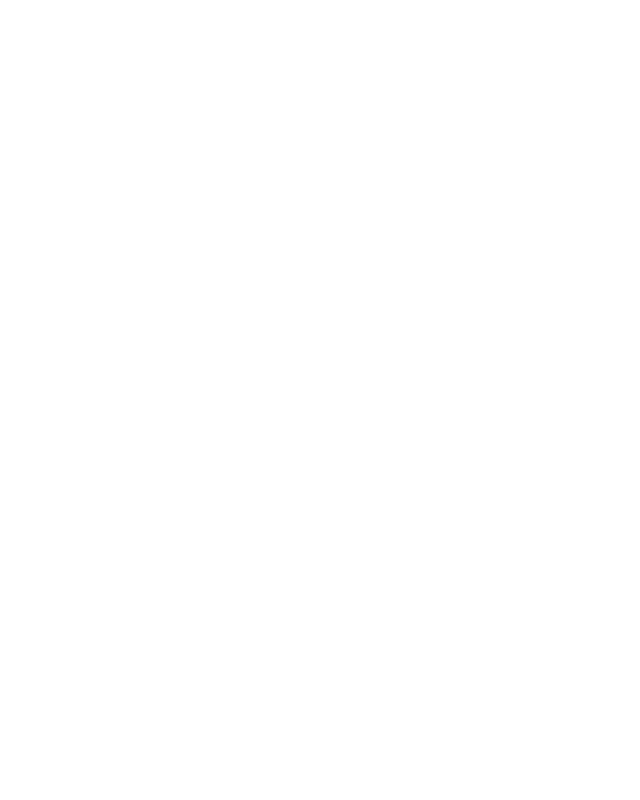
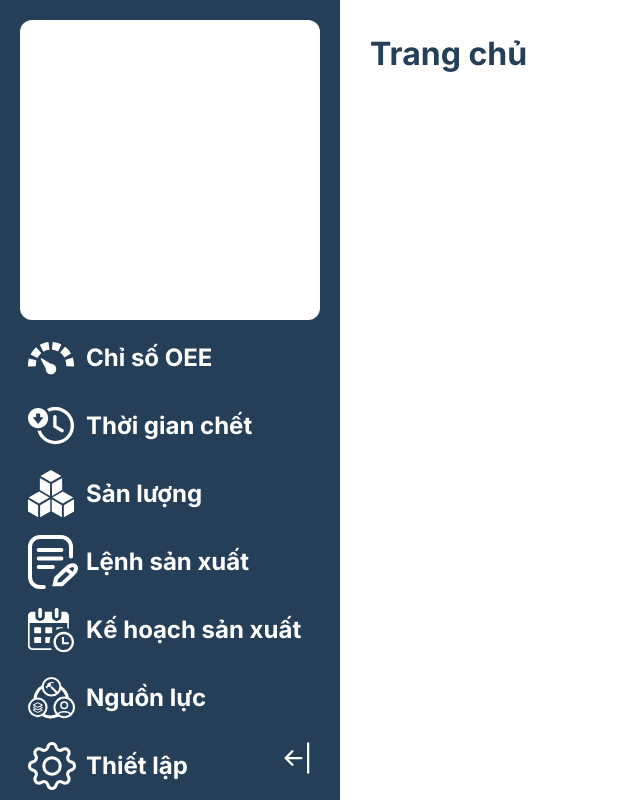
Before and after one commit to bravo680git/MES_web, a React (Vite) app: page / in a window 1280 px wide. Shown: the whole page, without its empty margins (0-640 px from the left). Built offline with nearby package versions, Linux system fonts and the light colour scheme.

Commit message:
config app router and actived sidebar item when in corresponding page

```diff
--- a/package.json
+++ b/package.json
@@ -13,6 +13,7 @@
     "react": "^18.2.0",
     "react-dom": "^18.2.0",
     "react-icons": "^4.8.0",
+    "react-router-dom": "^6.9.0",
     "react-table": "^7.8.0"
   },
   "devDependencies": {
--- a/src/App.jsx
+++ b/src/App.jsx
@@ -1,5 +1,34 @@
+import { BrowserRouter, Routes, Route } from "react-router-dom"
+import Layout from "@/components/Layout"
+import routes from "@/routes"
+
 function App() {
-    return <div className="App"></div>
+    return (
+        <BrowserRouter>
+            <Routes>
+                {routes.map((route) => {
+                    const Component = route.component
+                    const ComponentLayout = route.layout ? Layout : null
+
+                    return (
+                        <Route
+                            key={route.path}
+                            path={route.path}
+                            element={
+                                ComponentLayout ? (
+                                    <ComponentLayout title={route.title}>
+                                        <Component />
+                                    </ComponentLayout>
+                                ) : (
+                                    <Component />
+                                )
+                            }
+                        />
+                    )
+                })}
+            </Routes>
+        </BrowserRouter>
+    )
 }
 
 export default App
--- a/src/components/Layout/components/Sidebar/Sidebar.jsx
+++ b/src/components/Layout/components/Sidebar/Sidebar.jsx
@@ -1,4 +1,5 @@
 import { useState } from "react"
+import { useLocation, useNavigate } from "react-router-dom"
 import cl from "classnames"
 import { BsArrowBarLeft, BsArrowBarRight } from "react-icons/bs"
 
@@ -7,6 +8,14 @@ import SidebarItem from "./SidebarItem"
 
 function Sidebar() {
     const [isExpand, setIsExpand] = useState(true)
+    const location = useLocation()
+    const navigate = useNavigate()
+    const [currentPath, setCurrentPath] = useState(location.pathname)
+
+    const handleClick = (route) => {
+        navigate(route)
+        setCurrentPath(route)
+    }
 
     return (
         <div
@@ -23,8 +32,9 @@ function Sidebar() {
                         key={index}
                         Icon={item.icon}
                         label={item.label}
-                        actived={index === 2}
+                        actived={currentPath.includes(item.route)}
                         isExpand={isExpand}
+                        onClick={() => handleClick(item.route)}
                     />
                 ))}
             </div>
--- a/src/components/Layout/components/Sidebar/SidebarItem.jsx
+++ b/src/components/Layout/components/Sidebar/SidebarItem.jsx
@@ -1,6 +1,6 @@
 import cl from "classnames"
 
-function SidebarItem({ Icon, label, route, actived, isExpand }) {
+function SidebarItem({ Icon, label, actived, isExpand, onClick }) {
     return (
         <div
             data-component="SidebarItem"
@@ -8,6 +8,7 @@ function SidebarItem({ Icon, label, route, actived, isExpand }) {
                 "bg-neutron-4 text-primary-1": actived,
                 "hover:bg-neutron-2": !actived,
             })}
+            onClick={onClick}
         >
             <div className="w-[46px] text-5xl">
                 <Icon />
--- /dev/null
+++ b/src/config/index.js
@@ -0,0 +1 @@
+export { default as paths } from "./paths"
--- /dev/null
+++ b/src/config/paths.js
@@ -0,0 +1,17 @@
+const paths = {
+    dashboard: "/",
+    oee: "/oee",
+    downtime: "/downtime",
+    quantity: "/product-quantity",
+    command: "/manifacturing-command",
+    schedule: "/manifacturing-schedule",
+
+    resource: "/resource",
+    worker: "/resource/worker",
+    equipment: "/resource/equipment",
+    material: "/resource/material",
+
+    setting: "/setting",
+}
+
+export default paths
--- /dev/null
+++ b/src/pages/NotFound/NotFount.jsx
@@ -0,0 +1,17 @@
+import { Link } from "react-router-dom"
+
+function NotFound() {
+    return (
+        <div data-component="NotFound" className="mt-40">
+            <div className="text-center text-9xl text-accent-1">404</div>
+            <div className="mt-4 text-center text-xl">
+                Trang không tồn tại, vui lòng{" "}
+                <Link to="/" className="text-primary-2 underline">
+                    quay lại trang chủ
+                </Link>
+            </div>
+        </div>
+    )
+}
+
+export default NotFound
--- /dev/null
+++ b/src/pages/NotFound/index.jsx
@@ -0,0 +1 @@
+export { default } from "./NotFount"
--- /dev/null
+++ b/src/routes/index.js
@@ -0,0 +1,78 @@
+import { paths } from "@/config"
+import NotFoundPage from "@/pages/NotFound"
+
+const routes = [
+    {
+        path: paths.dashboard,
+        title: "Trang chủ",
+        component: "div",
+        layout: "main",
+    },
+    {
+        path: paths.oee,
+        title: "Chỉ số OEE",
+        component: "div",
+        layout: "main",
+    },
+    {
+        path: paths.downtime,
+        title: "Thơi gian chết",
+        component: "div",
+        layout: "main",
+    },
+    {
+        path: paths.quantity,
+        title: "Sản lượng",
+        component: "div",
+        layout: "main",
+    },
+    {
+        path: paths.command,
+        title: "Lệnh sản xuất",
+        component: "div",
+        layout: "main",
+    },
+    {
+        path: paths.schedule,
+        title: "Kế hoạch sản xuất",
+        component: "div",
+        layout: "main",
+    },
+    {
+        path: paths.resource,
+        title: "Quản lý nguồn lực",
+        component: "div",
+        layout: "main",
+    },
+    {
+        path: paths.worker,
+        title: "Quản lý nhân viên",
+        component: "div",
+        layout: "main",
+    },
+    {
+        path: paths.equipment,
+        title: "Quản lý thiết bị",
+        component: "div",
+        layout: "main",
+    },
+    {
+        path: paths.material,
+        title: "Quản lý vật tư",
+        component: "div",
+        layout: "main",
+    },
+    {
+        path: paths.setting,
+        title: "Thiết lập",
+        component: "div",
+        layout: "main",
+    },
+    {
+        path: "*",
+        component: NotFoundPage,
+        layout: null,
+    },
+]
+
+export default routes
--- a/src/utils/menuNavigation/sidebar.js
+++ b/src/utils/menuNavigation/sidebar.js
@@ -1,41 +1,42 @@
 import { BsGear } from "react-icons/bs"
 import { OeeIcon, CommandIcon, DowntimeIcon, QuantityIcon, ResourceIcon, ScheduleIcon } from "@/components/Icons"
+import { paths } from "@/config"
 
 const SIDEBAR_ITEMS = [
     {
         label: "Chỉ số OEE",
         icon: OeeIcon,
-        route: "",
+        route: paths.oee,
     },
     {
         label: "Thời gian chết",
         icon: DowntimeIcon,
-        route: "",
+        route: paths.downtime,
     },
     {
         label: "Sản lượng",
         icon: QuantityIcon,
-        route: "",
+        route: paths.quantity,
     },
     {
         label: "Lệnh sản xuất",
         icon: CommandIcon,
-        route: "",
+        route: paths.command,
     },
     {
         label: "Kế hoạch sản xuất",
         icon: ScheduleIcon,
-        route: "",
+        route: paths.schedule,
     },
     {
         label: "Nguồn lực",
         icon: ResourceIcon,
-        route: "",
+        route: paths.resource,
     },
     {
         label: "Thiết lập",
         icon: BsGear,
-        route: "",
+        route: paths.setting,
     },
 ]
 
```
Also changed, not shown: 1 other file (tests, documents, lock files or other folders).
